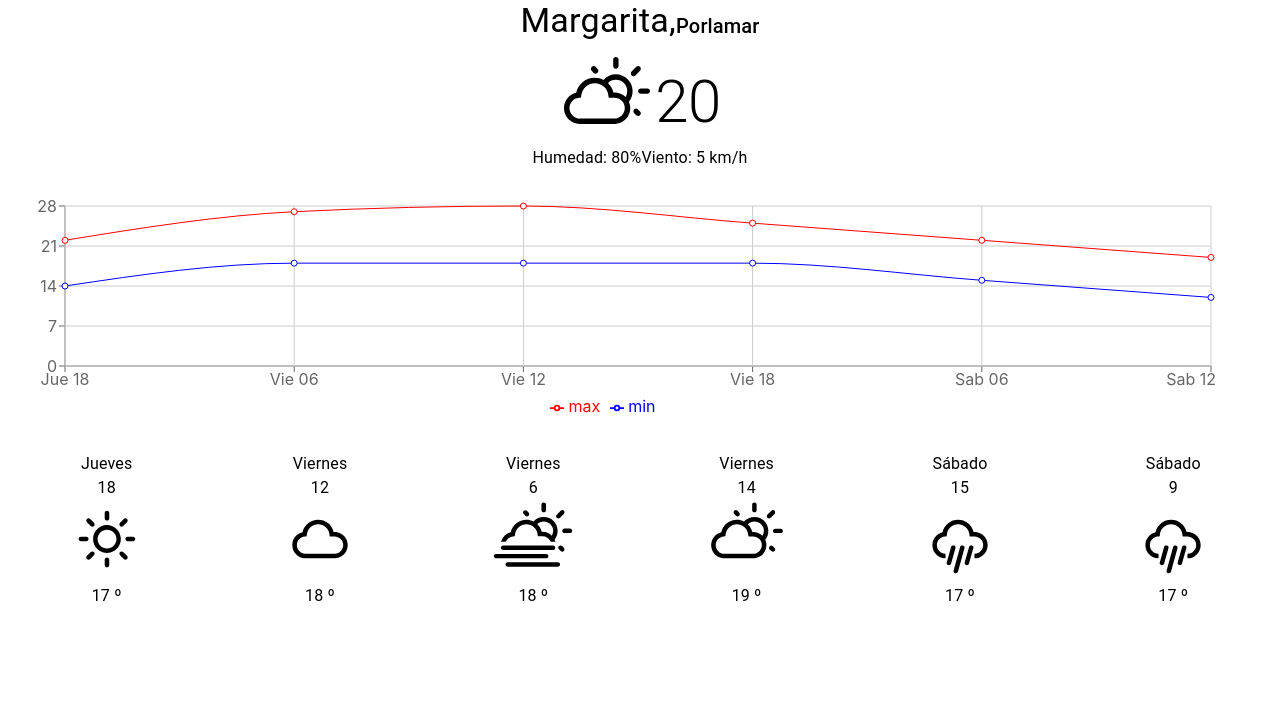
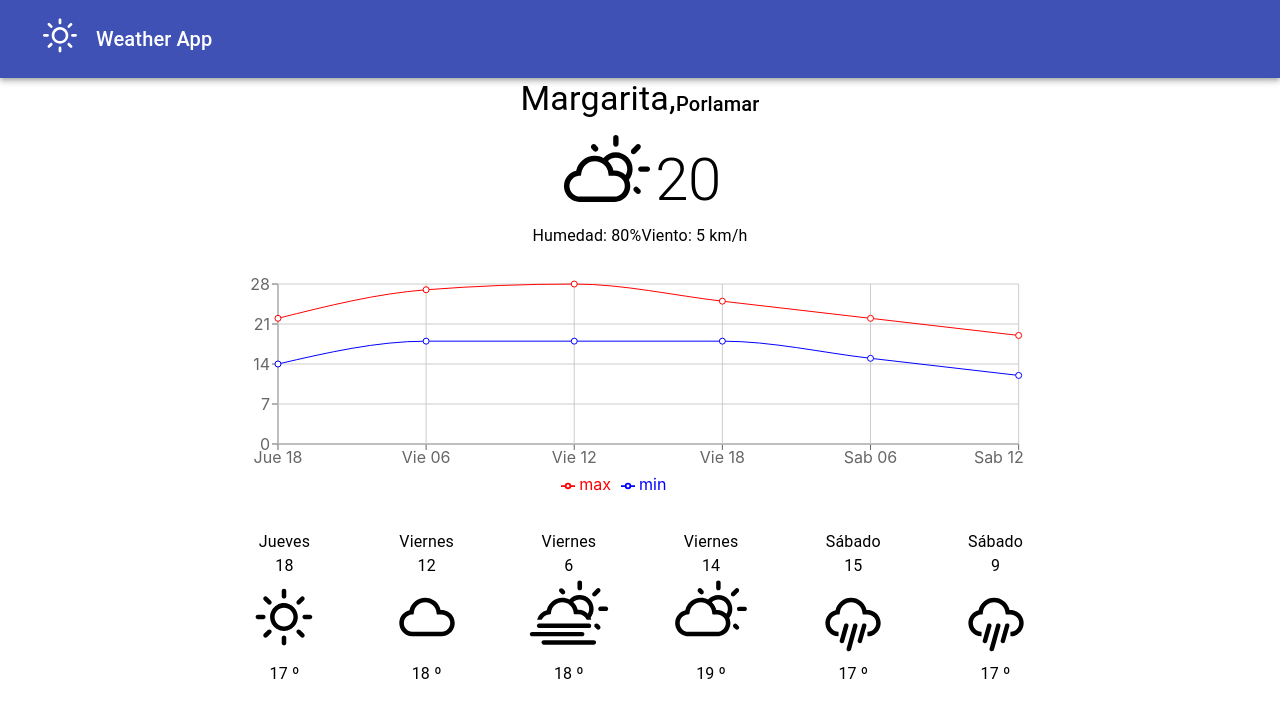
Before and after one commit to Leomiguel19/weather-app, a React (Create React App) app: page /city in a window 1280 px wide. Shown: the top 718 px of the page. Built offline with nearby package versions, Linux system fonts and the light colour scheme.

Commit message:
Added AppFrame to CityPage

```diff
--- a/src/pages/CityPage.jsx
+++ b/src/pages/CityPage.jsx
@@ -1,7 +1,7 @@
 import React from 'react'
 import {Link} from 'react-router-dom'
 import Grid from '@material-ui/core/Grid'
-
+import AppFrame from './../components/AppFrame'
 import CityInfo from './../components/CityInfo'
 import Forecast from './../components/Forecast'
 import ForecastChart from './../components/ForecastChart'
@@ -61,6 +61,7 @@ const CityPage = () => {
     const forecastItemList = forecastItemListExample
 
     return (
+        <AppFrame>
             <Grid container
                 justify="center"
                 direction="column"
@@ -84,6 +85,7 @@ const CityPage = () => {
                     <Forecast forecastItemList={forecastItemList}/>
                 </Grid>
             </Grid>
+        </AppFrame>
     )
 }
 
```
Lines whose indentation alone changed are shown as unchanged.
